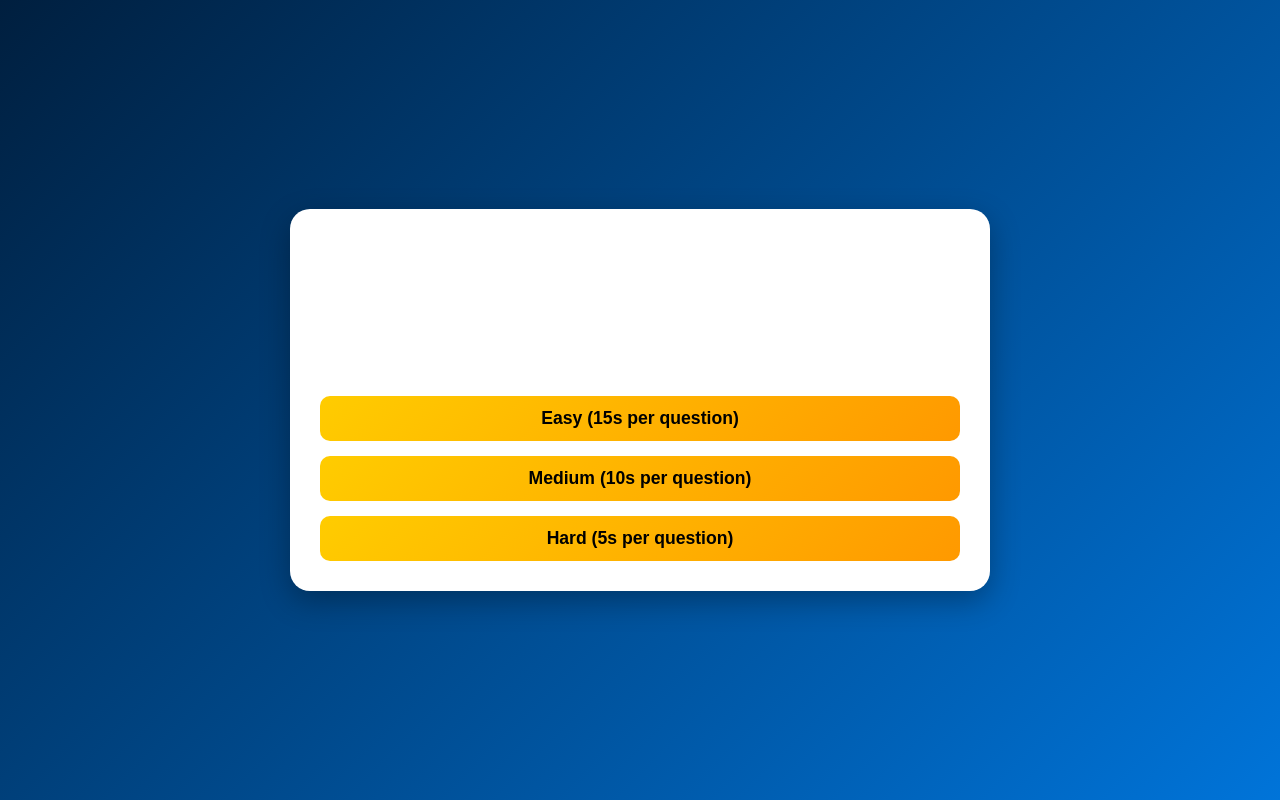
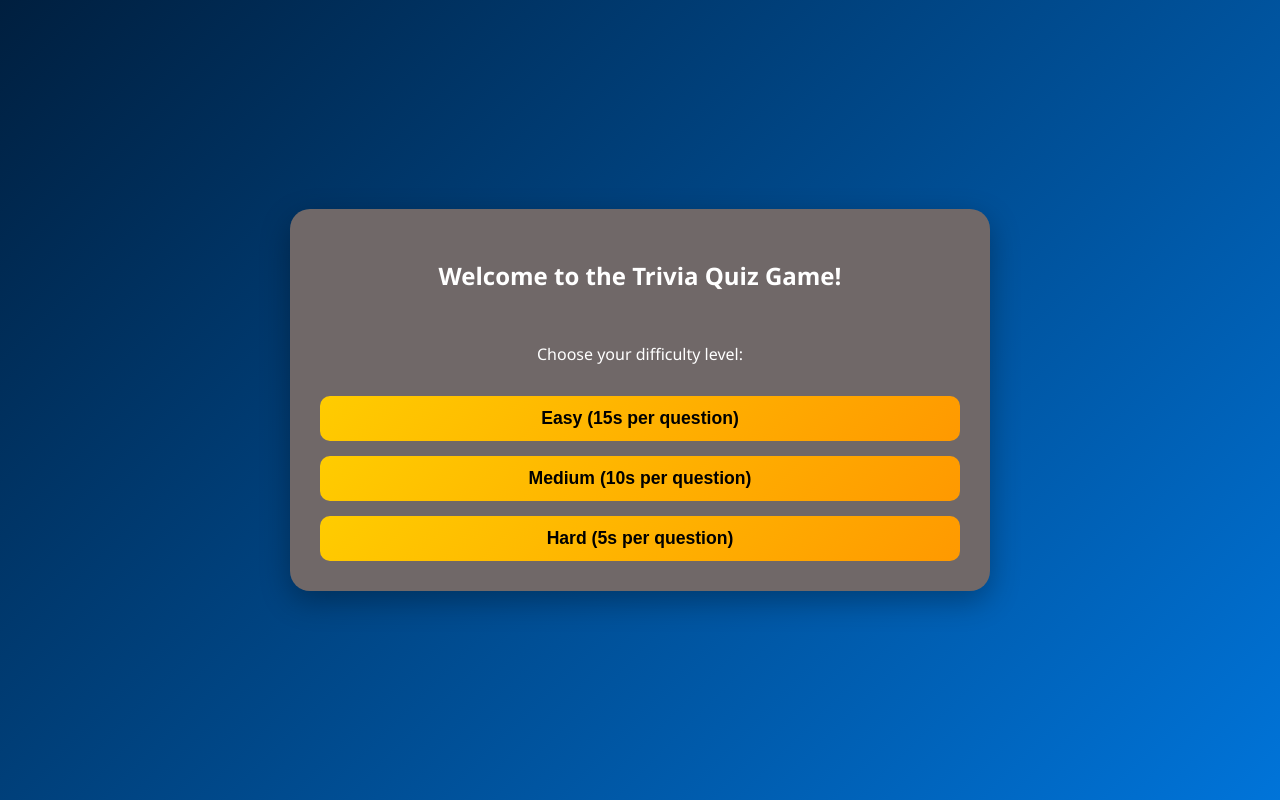
Before and after one commit to stevekahanya/Trivia-CLI, a plain HTML site: page index.html in a window 1280 px wide. Drawn offline with Linux system fonts and the light colour scheme.

Commit message:
backround colour for quiz container

```diff
--- a/index.html
+++ b/index.html
@@ -18,7 +18,7 @@
             overflow: hidden;
         }
         .quiz-container {
-            background: #ffffff; /* Solid white for maximum contrast */
+            background: #706868; /* Solid white for maximum contrast */
             border-radius: 20px;
             box-shadow: 0 10px 30px rgba(0, 0, 0, 0.3); /* Slightly stronger shadow for depth */
             width: 90%;
```
